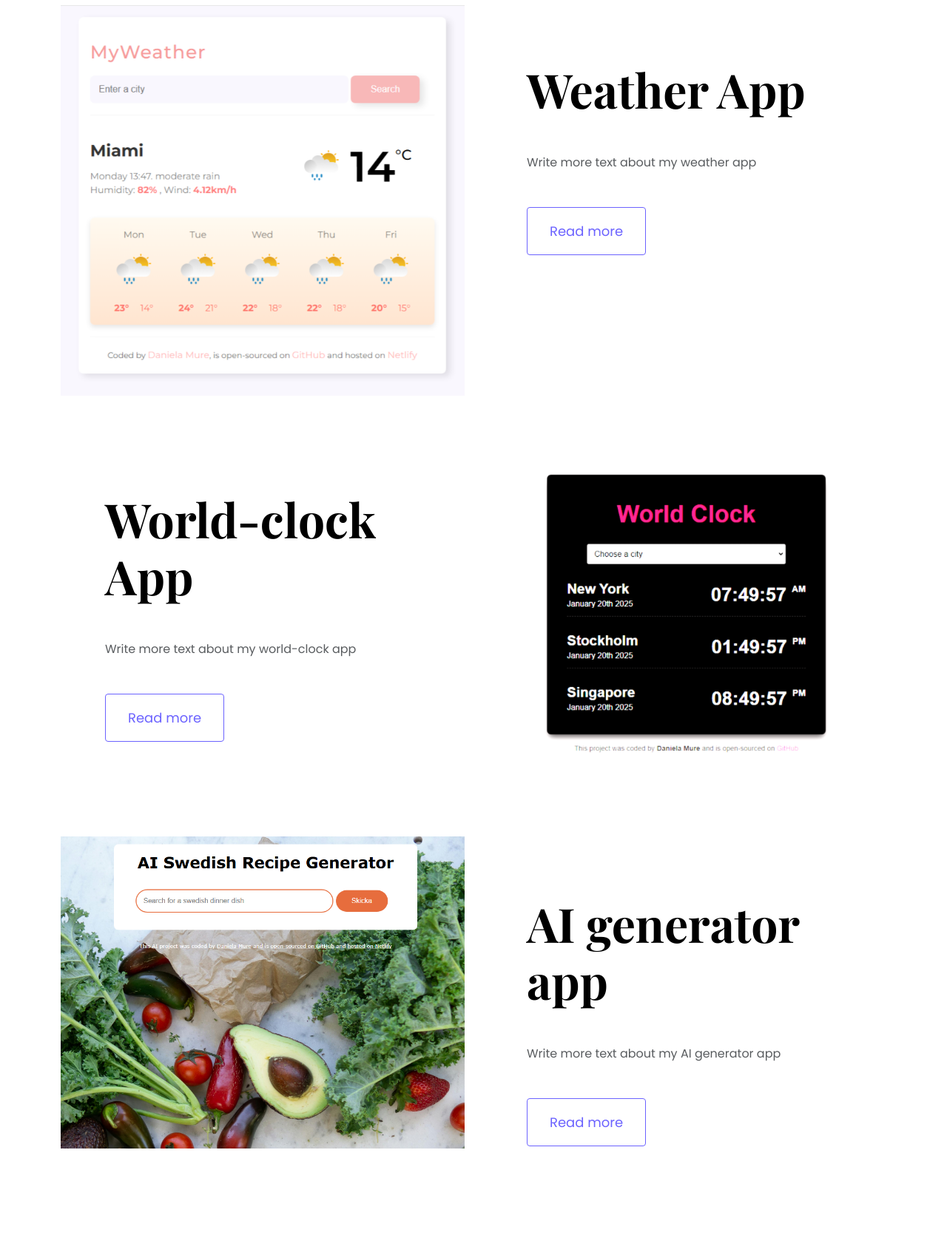
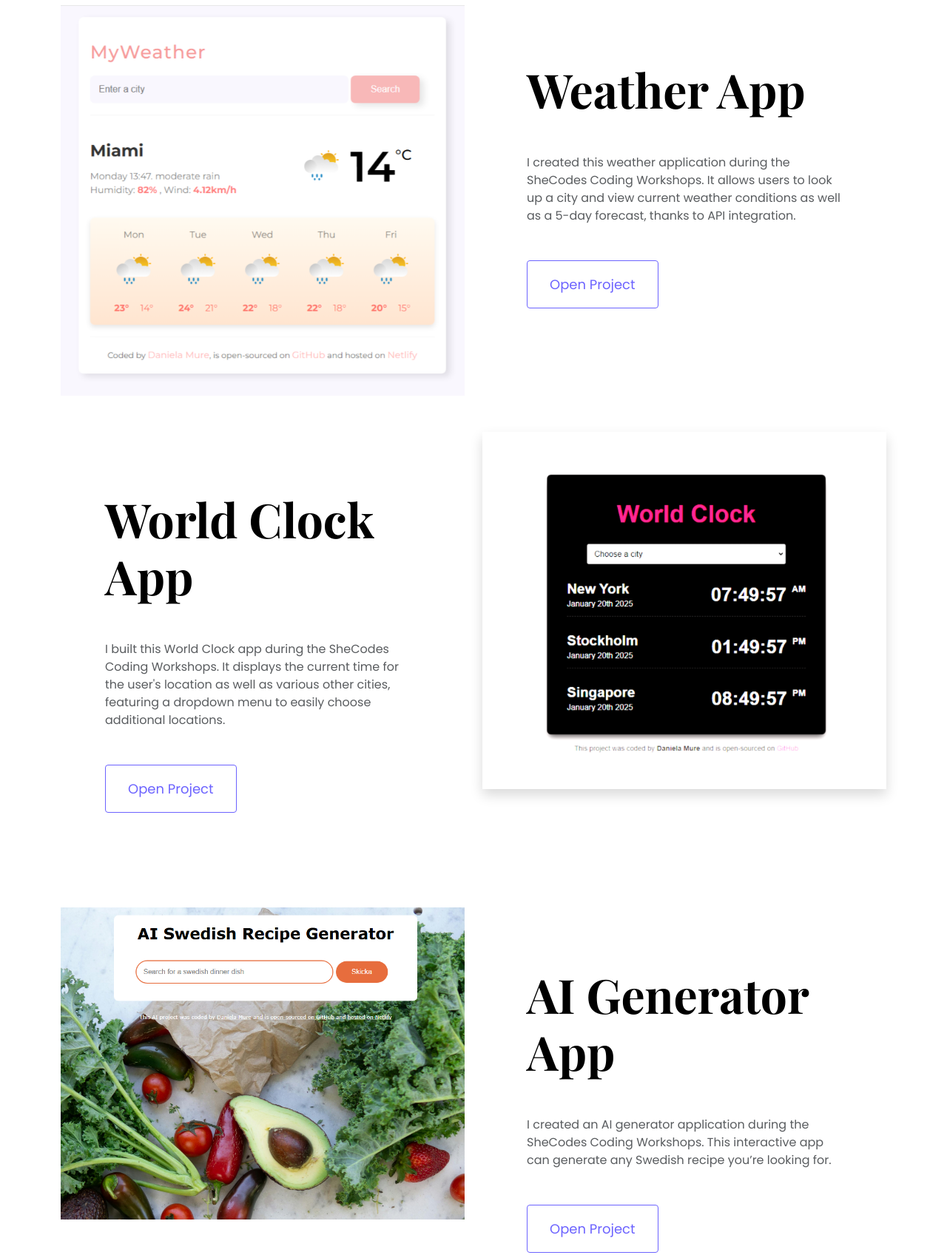
Before and after one commit to DanniFront/portfolio-project, a plain HTML site: page index.html in a window 1280 px wide. Shown: the part 846-2543 px from the top of the page at 74% size. Drawn offline with nearby package versions, Linux system fonts and the light colour scheme; a web font is replaced by a local one.

Commit message:
Updated HTML content and polished page layout

```diff
--- a/index.html
+++ b/index.html
@@ -22,20 +22,20 @@
     />
     <link rel="stylesheet" href="src/styles.css" />
 
-    <title>Welcome to Front-end developer - Daniela Mure</title>
+    <title>Welcome to Frontend developer - Daniela Mure</title>
   </head>
   <body>
     <div class="hero">
       <p>Hi, I am</p>
 
       <h1 class="mb-3">Daniela Mure</h1>
-      <h2 class="mb-5">Front-end developer based in Sweden</h2>
+      <h2 class="mb-5">Junior Frontend Developer, based in Sweden.</h2>
       <div>
         <a href="/contact.html" class="btn btn-branding">Contact me</a>
       </div>
     </div>
 
-    <p class="text-center m-5">My first projects</p>
+    <p class="text-center m-5">View my first projects</p>
     <div class="container">
       <div class="row mb-5">
         <div class="col d-none d-lg-block">
@@ -49,8 +49,17 @@
         <div class="col">
           <div class="project-description">
             <h3 class="mb-5">Weather App</h3>
-            <p class="text-muted mb-5">Write more text about my weather app</p>
-            <a href="" class="btn btn-link-branding">Read more</a>
+            <p class="text-muted mb-5">
+              I created this weather application during the SheCodes Coding
+              Workshops. It allows users to look up a city and view current
+              weather conditions as well as a 5-day forecast, thanks to API
+              integration.
+            </p>
+            <a
+              href="https://myweather-schoolapp.netlify.app/"
+              class="btn btn-link-branding"
+              >Open Project</a
+            >
           </div>
         </div>
       </div>
@@ -58,18 +67,25 @@
       <div class="row mb-5">
         <div class="col">
           <div class="project-description">
-            <h3 class="mb-5">World-clock App</h3>
+            <h3 class="mb-5">World Clock App</h3>
             <p class="text-muted mb-5">
-              Write more text about my world-clock app
+              I built this World Clock app during the SheCodes Coding Workshops.
+              It displays the current time for the user's location as well as
+              various other cities, featuring a dropdown menu to easily choose
+              additional locations.
             </p>
-            <a href="" class="btn btn-link-branding">Read more</a>
+            <a
+              href="https://js-project-worldclock.netlify.app/"
+              class="btn btn-link-branding"
+              >Open Project</a
+            >
           </div>
         </div>
         <div class="col d-none d-lg-block">
           <img
             src="images/worldclock.png"
             alt="world-clock project"
-            class="img-fluid"
+            class="img-fluid shadow"
           />
         </div>
       </div>
@@ -85,11 +101,17 @@
 
         <div class="col">
           <div class="project-description">
-            <h3 class="mb-5">AI generator app</h3>
+            <h3 class="mb-5">AI Generator App</h3>
             <p class="text-muted mb-5">
-              Write more text about my AI generator app
+              I created an AI generator application during the SheCodes Coding
+              Workshops. This interactive app can generate any Swedish recipe
+              you’re looking for.
             </p>
-            <a href="" class="btn btn-link-branding">Read more</a>
+            <a
+              href="https://ai-swedishmeal-generator.netlify.app/"
+              class="btn btn-link-branding"
+              >Open Project</a
+            >
           </div>
         </div>
       </div>
```
